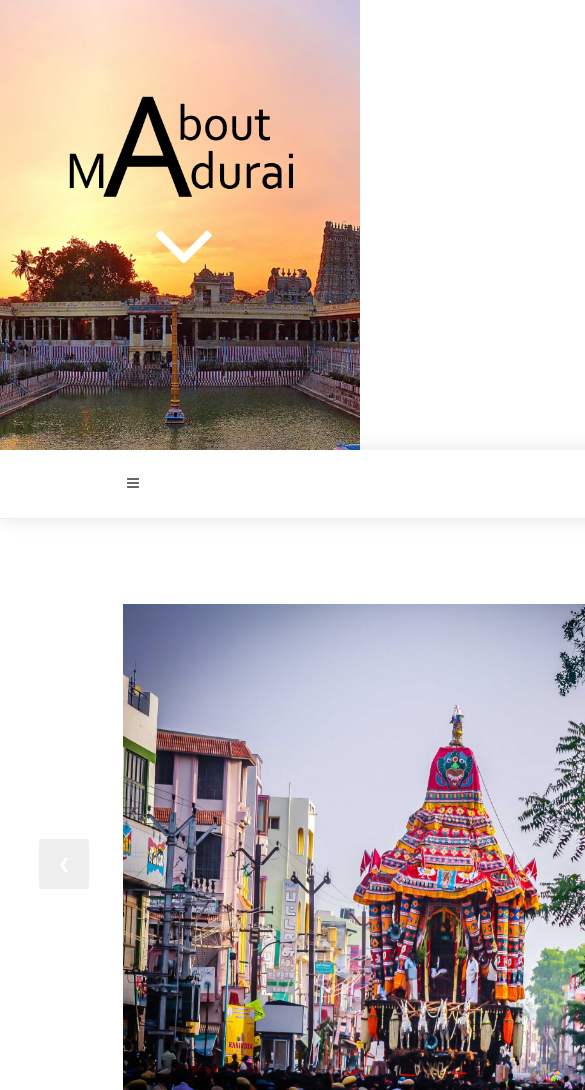
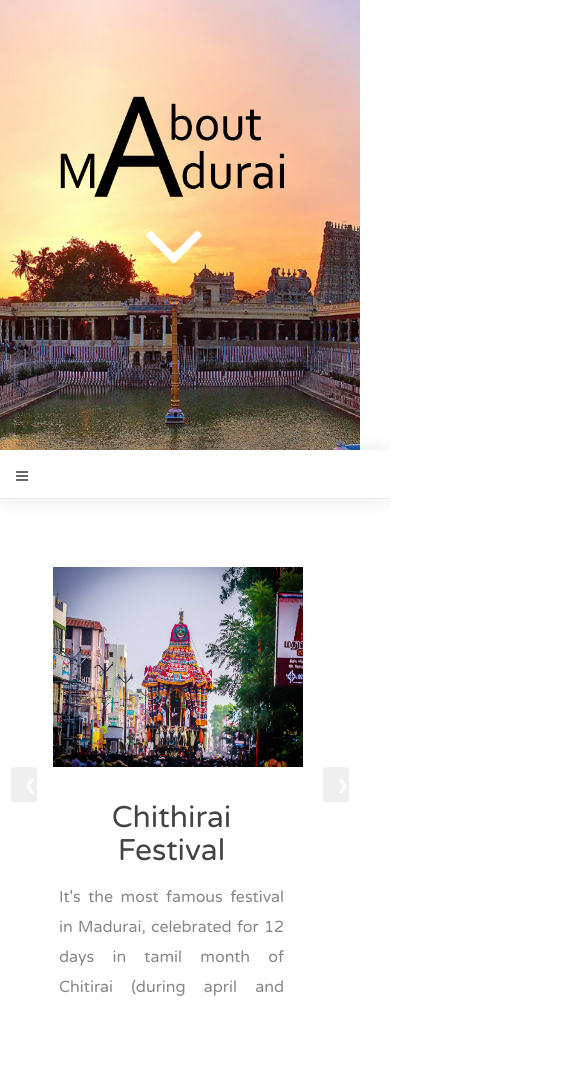
Before and after one commit to vinodmvd/aboutmadurai, a plain HTML site: page index.html in a window 390 px wide. Shown: the part 66-1156 px from the top of the page, 585 px wide, since content can reach past the window. Drawn offline with nearby package versions, Linux system fonts and the light colour scheme.

Commit message:
Updated media styles for phone with 360px

```diff
--- a/style.css
+++ b/style.css
@@ -361,15 +361,85 @@ left: -111px;
     width: 360px;
     height: 516px;
   }
+  .width-container{
+    width: 391px;
+    margin-left: -31px;
+  }
+  div.img-right{
+    padding: 10px 0;
+  }
   .page-scroll{
     position: relative;
     top: -6px;
-    left: -23px;
-    width: 414px;
+    left: 19px;
+    width: 372px;
   }
   .slogan>img{
     width: 320px;
     position: relative;
-    right: 501px;
+  }
+  .navbar-header{
+        width: 1205px;
+  }
+  .navbar-header .fa {
+    height: 41px;
+  }
+  #navigation{
+    position: absolute;
+    right: 0;
+    height: 49px;
+  }
+  ul.nav{
+    position: relative;
+  left: -111px;
+    width:9px;
+  }
+  .navbar-collapse{
+    position: relative;
+    bottom: 52px;
+    left: 36px;
+    width: 308px;
+  }
+  .slides1>img, .slides2>img, .slides3>img, .slides4>img{
+    width: 250px;
+    height: 200px;
+    position: relative;
+    top: 70px;
+    left: 84px;
+  }
+  .tab-content .container {
+    width: 265px;
+    position: relative;
+    bottom: -104px;
+    left: 7px;
+    overflow-x: hidden;
+    overflow-y: scroll;
+    height: 200px;
+    padding: 0px 20px;
+    margin-bottom: 2cm;
+   }
+   button {
+    position: relative;
+    width: 25px;
+    height: 35px;
+    right: 1160px;
+   }
+   #btn1 {
+    left: 42px;
+    top: -30px;
+   }
+   #btn2 {
+    right: -324px;
+    top: -30px;
+   }
+   .navbar-header {
+    width: 359px;
+    right: 15px;
+    position: relative;
+    top: -2;
+  }
+  .navbar-header>button{
+    position: relative;
+    right: 311px;
   }
 }
```
